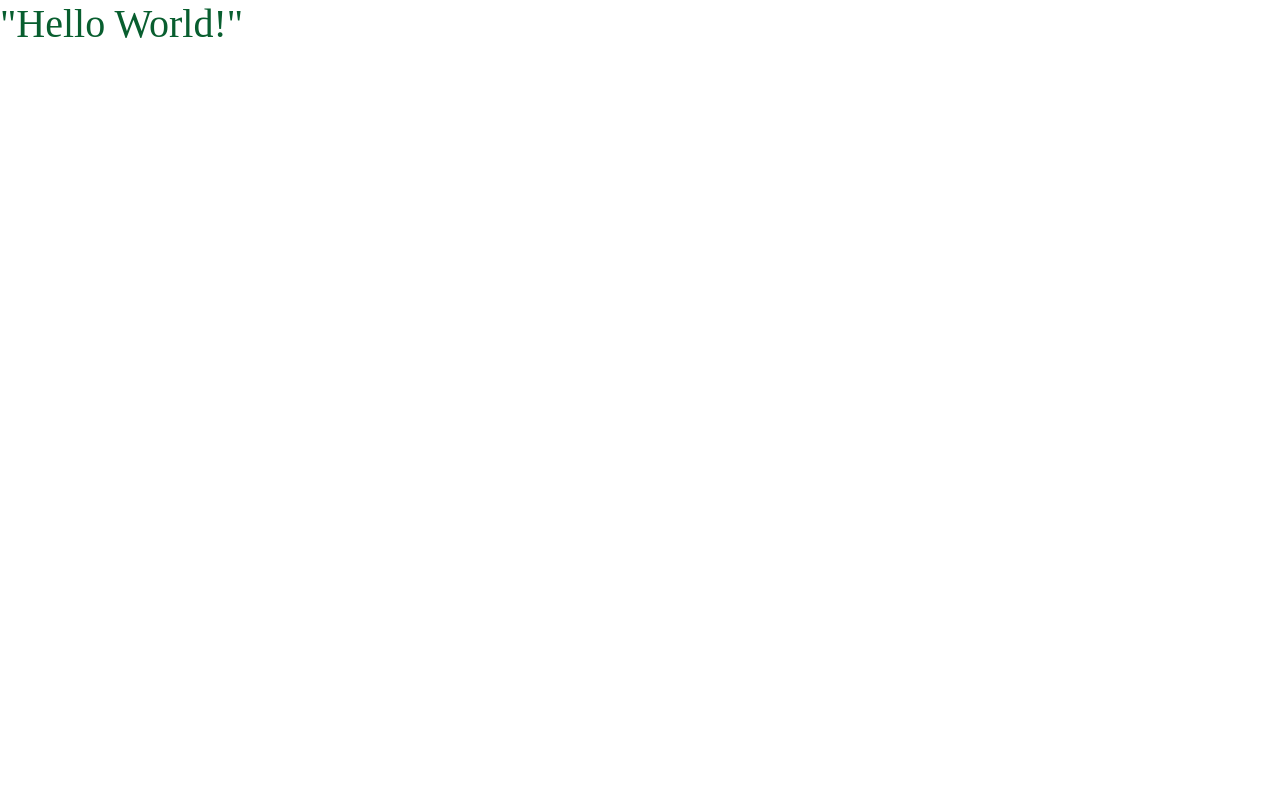
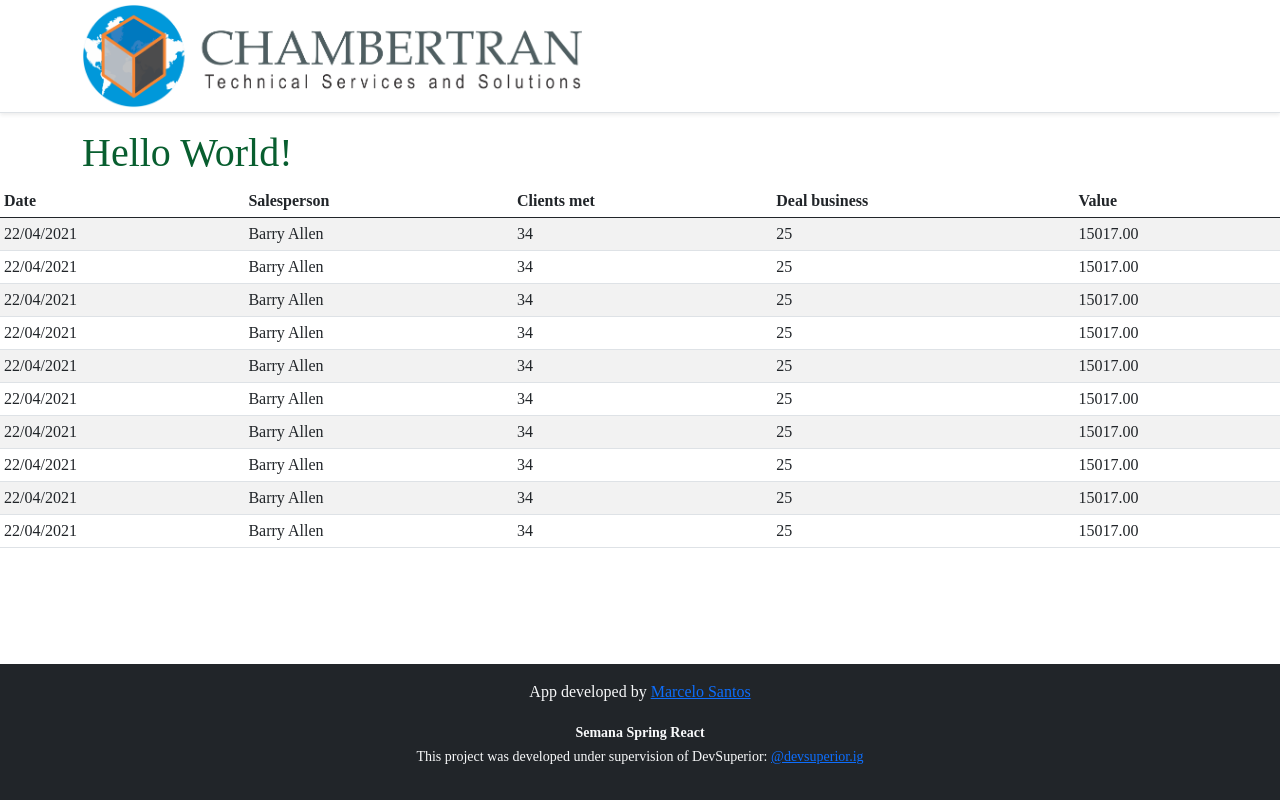
Before and after one commit to Marcelo-Biker-Dev/sds3-project, a React (Create React App) app in the folder frontend/: page / in a window 1280 px wide. Built offline with nearby package versions, Linux system fonts and the light colour scheme; a web font is replaced by a local one.

Commit message:
improved frontend with basic static components

```diff
--- a/frontend/src/App.tsx
+++ b/frontend/src/App.tsx
@@ -1,8 +1,17 @@
+import NavBar from "components/NavBar"
+import Footer from "components/Footer"
+import DataTable from "components/DataTable"
+
 function App() {
   return (
-    <div>
-      <h1 className="text-primary">"Hello World!"</h1>
-    </div>
+    <>
+      <NavBar />
+      <div className="container">
+        <h1 className="text-primary">Hello World!</h1>
+      </div>
+      <DataTable />
+      <Footer />
+    </>
   );
 }
 
--- /dev/null
+++ b/frontend/src/components/DataTable/index.tsx
@@ -0,0 +1,91 @@
+const DataTable = () => {
+    return (
+        <div className="table-responsive">
+            <table className="table table-striped table-sm">
+                <thead>
+                    <tr>
+                        <th>Date</th>
+                        <th>Salesperson</th>
+                        <th>Clients met</th>
+                        <th>Deal business</th>
+                        <th>Value</th>
+                    </tr>
+                </thead>
+                <tbody>
+                    <tr>
+                        <td>22/04/2021</td>
+                        <td>Barry Allen</td>
+                        <td>34</td>
+                        <td>25</td>
+                        <td>15017.00</td>
+                    </tr>
+                    <tr>
+                        <td>22/04/2021</td>
+                        <td>Barry Allen</td>
+                        <td>34</td>
+                        <td>25</td>
+                        <td>15017.00</td>
+                    </tr>
+                    <tr>
+                        <td>22/04/2021</td>
+                        <td>Barry Allen</td>
+                        <td>34</td>
+                        <td>25</td>
+                        <td>15017.00</td>
+                    </tr>
+                    <tr>
+                        <td>22/04/2021</td>
+                        <td>Barry Allen</td>
+                        <td>34</td>
+                        <td>25</td>
+                        <td>15017.00</td>
+                    </tr>
+                    <tr>
+                        <td>22/04/2021</td>
+                        <td>Barry Allen</td>
+                        <td>34</td>
+                        <td>25</td>
+                        <td>15017.00</td>
+                    </tr>
+                    <tr>
+                        <td>22/04/2021</td>
+                        <td>Barry Allen</td>
+                        <td>34</td>
+                        <td>25</td>
+                        <td>15017.00</td>
+                    </tr>
+                    <tr>
+                        <td>22/04/2021</td>
+                        <td>Barry Allen</td>
+                        <td>34</td>
+                        <td>25</td>
+                        <td>15017.00</td>
+                    </tr>
+                    <tr>
+                        <td>22/04/2021</td>
+                        <td>Barry Allen</td>
+                        <td>34</td>
+                        <td>25</td>
+                        <td>15017.00</td>
+                    </tr>
+                    <tr>
+                        <td>22/04/2021</td>
+                        <td>Barry Allen</td>
+                        <td>34</td>
+                        <td>25</td>
+                        <td>15017.00</td>
+                    </tr>
+                    <tr>
+                        <td>22/04/2021</td>
+                        <td>Barry Allen</td>
+                        <td>34</td>
+                        <td>25</td>
+                        <td>15017.00</td>
+                    </tr>
+                </tbody>
+            </table>
+        </div>
+    );
+}
+
+export default DataTable;
--- /dev/null
+++ b/frontend/src/components/Footer/index.tsx
@@ -0,0 +1,13 @@
+const Footer = () => {
+    return (
+        <footer className="footer mt-auto py-3 bg-dark">
+            <div className="container">
+                <p className="text-light">App developed by <a href="https://github.com/Marcelo-Biker-Dev" target="_blank" rel="noreferrer">Marcelo Santos</a></p>
+                <p className="text-light"><small><strong>Semana Spring React</strong><br />
+    This project was developed under supervision of DevSuperior: <a href="https://instagram.com/devsuperior.ig" target="_blank" rel="noreferrer">@devsuperior.ig</a></small></p>
+            </div>
+        </footer>
+    );
+}
+
+export default Footer;
--- /dev/null
+++ b/frontend/src/components/NavBar/index.tsx
@@ -0,0 +1,15 @@
+import img_CHAMBERTRAN from "assets/img/Logo_CHAMBERTRAN.png"
+
+function NavBar() {
+    return (
+        <div className="d-flex flex-column flex-md-row align-items-center p-1 px-md-4 mb-3 bg-0 border-bottom shadow-sm">
+            <div className="container">
+                <nav className="my-2 my-md-0 mr-md-3">
+                    <img src={img_CHAMBERTRAN} alt="Chambertran" width="500" />
+                </nav>
+            </div>
+        </div>
+    );
+}
+
+export default NavBar;
```
Also changed, not shown: frontend/src/assets/img/Logo_CHAMBERTRAN.png (added), frontend/src/index.tsx (line endings or trailing spaces).
